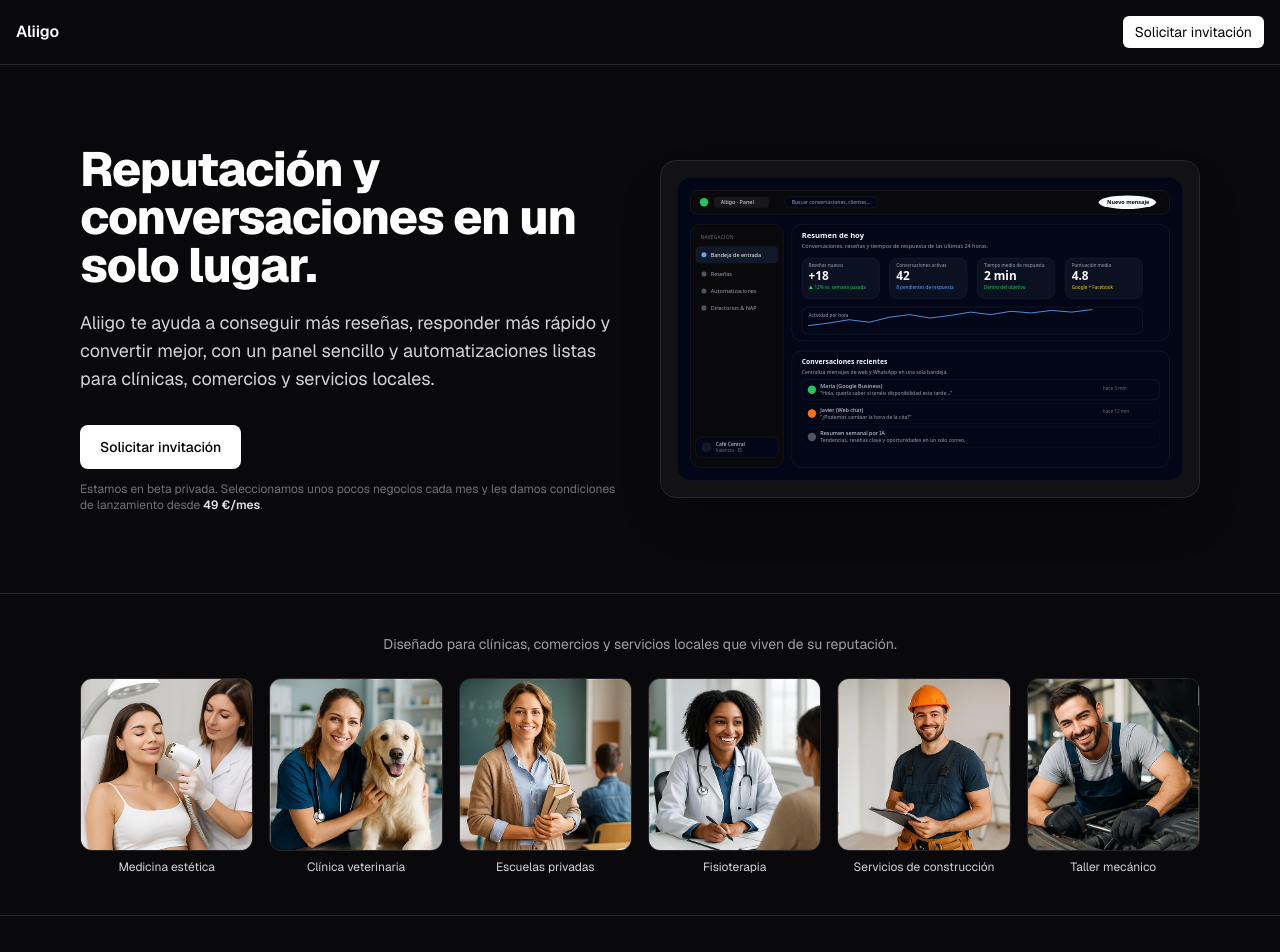
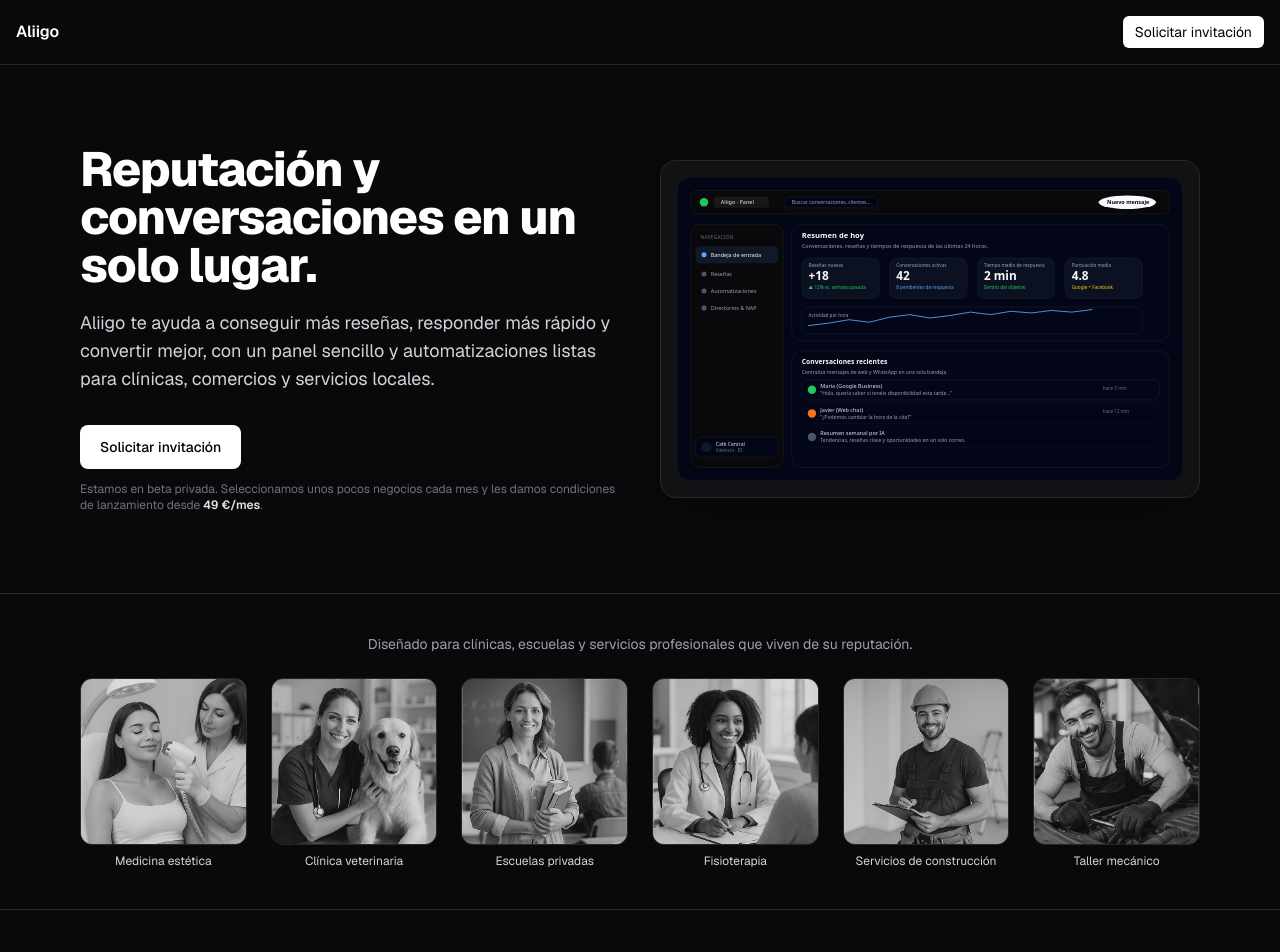
Before and after one commit to eacastel/aliigo, a Next.js app: page / in a window 1280 px wide. Shown: the top 952 px of the page. Built offline with nearby package versions, Linux system fonts and the light colour scheme; no server answers.

Commit message:
svg and images zinc

```diff
--- a/src/app/(public)/page.tsx
+++ b/src/app/(public)/page.tsx
@@ -7,6 +7,30 @@ export const metadata = {
   description:
     "Aliigo ayuda a negocios locales a conseguir más reseñas, responder más rápido y centralizar conversaciones en un solo panel. Acceso en beta privada por invitación.",
 };
+
+function IndustryItem({
+  src,
+  label,
+  alt,
+}: {
+  src: string;
+  label: string;
+  alt: string;
+}) {
+  return (
+    <div className="flex flex-col items-center text-center gap-2">
+      <div className="relative w-full aspect-square rounded-xl overflow-hidden border border-zinc-800 bg-zinc-900">
+        <Image
+          src={src}
+          alt={alt}
+          fill
+          className="object-cover grayscale brightness-90 contrast-90"
+        />
+      </div>
+      <span className="text-xs text-zinc-300">{label}</span>
+    </div>
+  );
+}
 
 export default function HomePage() {
   return (
@@ -56,93 +80,51 @@ export default function HomePage() {
         </div>
       </section>
 
-      {/* SOCIAL PROOF (placeholder) */}
+      {/* SOCIAL PROOF */}
 <section className="bg-zinc-950">
   <div className="max-w-6xl mx-auto px-4 py-10">
     <p className="text-center text-sm text-zinc-400">
-            Diseñado para clínicas, comercios y servicios locales que viven de
-            su reputación.
+      Diseñado para clínicas, escuelas y servicios profesionales que viven de su reputación.
     </p>
-          <div className="mt-6 grid grid-cols-2 sm:grid-cols-3 lg:grid-cols-6 gap-4">
-            {/* Medicina estética */}
-            <div className="flex flex-col items-center text-center gap-2">
-              <div className="relative w-full aspect-square rounded-xl overflow-hidden border border-zinc-800 bg-zinc-900">
-                <Image
+
+    <div className="mt-6 grid grid-cols-2 sm:grid-cols-3 lg:grid-cols-6 gap-6">
+
+      <IndustryItem
         src="/clinica-estetica.png"
+        label="Medicina estética"
         alt="Profesional de medicina estética atendiendo a una paciente"
-                  fill
-                  className="object-cover"
       />
-              </div>
-              <span className="text-xs text-zinc-300">Medicina estética</span>
-            </div>
 
-            {/* Clínica veterinaria */}
-            <div className="flex flex-col items-center text-center gap-2">
-              <div className="relative w-full aspect-square rounded-xl overflow-hidden border border-zinc-800 bg-zinc-900">
-                <Image
+      <IndustryItem
         src="/clinica-veterinaria.png"
+        label="Clínica veterinaria"
         alt="Veterinaria atendiendo a un perro en clínica"
-                  fill
-                  className="object-cover"
       />
-              </div>
-              <span className="text-xs text-zinc-300">Clínica veterinaria</span>
-            </div>
 
-            {/* Escuelas privadas */}
-            <div className="flex flex-col items-center text-center gap-2">
-              <div className="relative w-full aspect-square rounded-xl overflow-hidden border border-zinc-800 bg-zinc-900">
-                <Image
+      <IndustryItem
         src="/escuelas-privadas.png"
+        label="Escuelas privadas"
         alt="Profesora en una escuela privada"
-                  fill
-                  className="object-cover"
       />
-              </div>
-              <span className="text-xs text-zinc-300">Escuelas privadas</span>
-            </div>
 
-            {/* Fisioterapia */}
-            <div className="flex flex-col items-center text-center gap-2">
-              <div className="relative w-full aspect-square rounded-xl overflow-hidden border border-zinc-800 bg-zinc-900">
-                <Image
+      <IndustryItem
         src="/fisioterapia.png"
+        label="Fisioterapia"
         alt="Profesional de fisioterapia atendiendo a un paciente"
-                  fill
-                  className="object-cover"
       />
-              </div>
-              <span className="text-xs text-zinc-300">Fisioterapia</span>
-            </div>
 
-            {/* Servicios de construcción */}
-            <div className="flex flex-col items-center text-center gap-2">
-              <div className="relative w-full aspect-square rounded-xl overflow-hidden border border-zinc-800 bg-zinc-900">
-                <Image
+      <IndustryItem
         src="/servicios-construccion.png"
+        label="Servicios de construcción"
         alt="Técnico de construcción revisando un proyecto"
-                  fill
-                  className="object-cover"
       />
-              </div>
-              <span className="text-xs text-zinc-300">
-                Servicios de construcción
-              </span>
-            </div>
 
-            {/* Taller mecánico */}
-            <div className="flex flex-col items-center text-center gap-2">
-              <div className="relative w-full aspect-square rounded-xl overflow-hidden border border-zinc-800 bg-zinc-900">
-                <Image
+      <IndustryItem
         src="/taller-mecanico.png"
+        label="Taller mecánico"
         alt="Mecánico trabajando en un vehículo"
-                  fill
-                  className="object-cover"
       />
-              </div>
-              <span className="text-xs text-zinc-300">Taller mecánico</span>
-            </div>
+
     </div>
   </div>
 </section>
```
Lines whose indentation alone changed are shown as unchanged.
